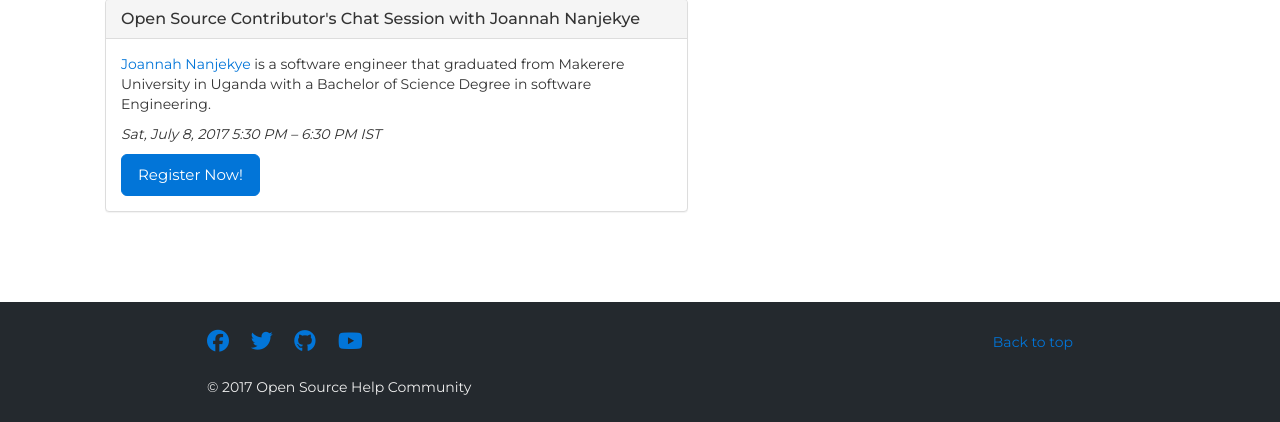
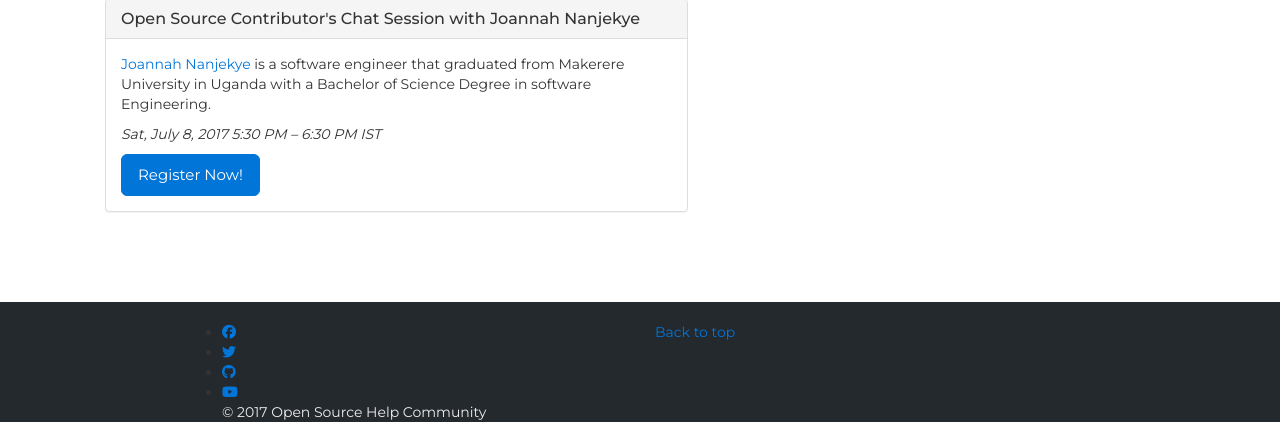
Before and after one commit to OpenSourceHelpCommunity/OpenSourceHelpCommunity.github.io, a Django app: page / in a window 1280 px wide. Shown: the part 1379-1801 px from the top of the page. Run offline with Django 3.2, Linux system fonts and the light colour scheme; some libraries are stand-ins or nearby versions.

Commit message:
Screen compatibility fix

```diff
--- a/oshc/main/templates/base.html
+++ b/oshc/main/templates/base.html
@@ -34,8 +34,11 @@
 	{% block footer %}
 	<footer>
 		<div class="container">
-			<div class="rectangle">
+			<div class="row">
+				<div class="col-xs-12">
+					<div class="social">
 						<ul>
+							<span class="col-sm-6 left-align">
 								<li>
 									<a href="https://www.facebook.com/opensourcehelpcommunity/"><i class="fa fa-facebook" aria-hidden="true"></i></a>
 								</li>
@@ -48,15 +51,18 @@
 								<li>
 									<a href="https://www.youtube.com/channel/UC1_IAby-9me3iICtxuiDL5Q"><i class="fa fa-youtube-play" aria-hidden="true"></i></a>
 								</li>
-					<span class="backToTop">
+							</span>
+							<span class="col-sm-6 backToTop right-align">
 								<a id="toTop" name="Back to top!">Back to top</a>
 							</span>
 						</ul>
 					</div>
-			<div class="rectangle">
-				<span class="copyright">
+				</div>
+			</div>
+			<div class="col-xs-12">
+				<div class="copyright">
 					&copy; 2017 Open Source Help Community
-				</span>
+				</div>
 			</div>
 		</div>
 	</footer>
--- a/oshc/main/templates/index.html
+++ b/oshc/main/templates/index.html
@@ -4,7 +4,7 @@
 	<section class="main-section">
 		<div class="container">
 			<div class="jumbotron text-center">
-				<img class="logo-image" src="{% static "main/images/oshc-logo.png"%}" alt="Open Source Help Community Logo"/>
+				<img class="logo-image img-responsive" src="{% static "main/images/oshc-logo.png"%}" alt="Open Source Help Community Logo"/>
 				<h1>Open Source Help Community</h1>
 				<h4>A Virtual Platform To Help People To Start Contributing To Open Source Projects</h4>
 			</div>
```
Lines whose indentation alone changed are shown as unchanged.
